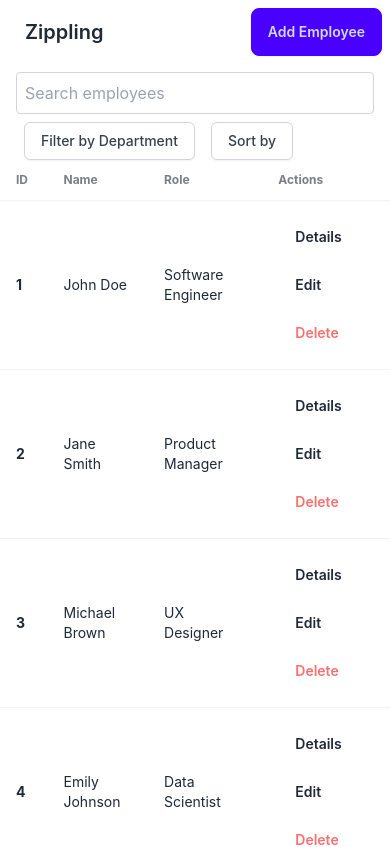
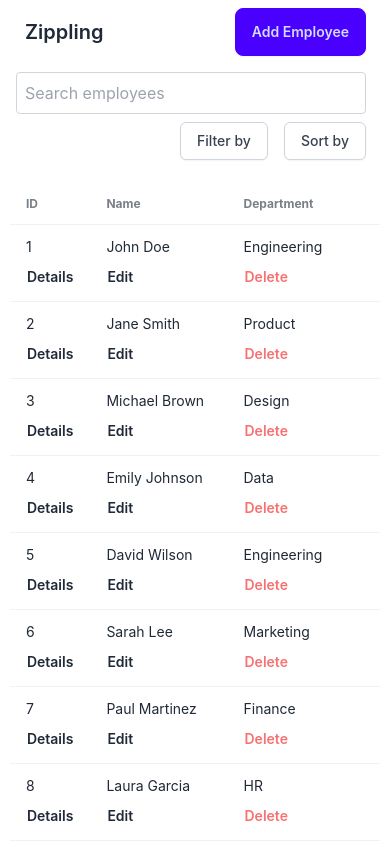
Before and after one commit to dlather/hr-plat, a React (Vite) app: page / in a window 390 px wide. Shown: the top 847 px of the page. Built offline with nearby package versions, Linux system fonts and the light colour scheme.

Commit message:
feat: table for sm, details modal ux

```diff
--- /dev/null
+++ b/src/components/ViewModal.tsx
@@ -0,0 +1,35 @@
+import React from "react"
+
+interface ModalProps {
+  modalId: string
+  title: string
+  bodyComponent: React.ReactNode
+  actionsComponent?: React.ReactNode
+  onClose: () => void
+}
+
+const ViewModal: React.FC<ModalProps> = ({
+  modalId,
+  title,
+  bodyComponent,
+  actionsComponent,
+  onClose,
+}) => {
+  return (
+    <dialog id={modalId} className="modal modal-bottom sm:modal-middle">
+      <div className="modal-box">
+        <h2 className="font-bold text-lg">{title}</h2>
+        <div className="py-4">{bodyComponent}</div>
+        <div className="modal-action">
+          {actionsComponent || (
+            <button className="btn" onClick={onClose}>
+              Close
+            </button>
+          )}
+        </div>
+      </div>
+    </dialog>
+  )
+}
+
+export default ViewModal
--- a/src/features/employee/components/EmployeeList.tsx
+++ b/src/features/employee/components/EmployeeList.tsx
@@ -11,6 +11,7 @@ import {
 } from "../employeeSlice"
 import EmployeeForm from "./EmployeeForm"
 import { VIEW_EMPLOYEEE_MODAL_ID } from "../../../utils/constants"
+import ViewModal from "../../../components/ViewModal"
 
 function EmployeeList() {
   const dispatch = useDispatch<AppDispatch>()
@@ -36,12 +37,17 @@ function EmployeeList() {
     )
 
   return (
-    <div className="flex justify-center items-center">
+    <div className="flex justify-center items-center mt-6">
       {employees.length > 0 ? (
         <div className="overflow-x-auto">
           <table className="table">
             <thead>
-              <tr>
+              <tr className="table-row md:hidden">
+                <th>ID</th>
+                <th>Name</th>
+                <th>Department</th>
+              </tr>
+              <tr className="hidden md:table-row">
                 <th>ID</th>
                 <th>Name</th>
                 <th className="hidden lg:flex">Department</th>
@@ -52,14 +58,48 @@ function EmployeeList() {
             </thead>
             <tbody>
               {employees.map(employee => (
-                <tr key={employee.id}>
+                <>
+                  <tr className="table-row md:hidden" key={`r1-${employee.id}`}>
+                    <td className="flex-col justify-start">
+                      <p>{employee.id}</p>
+                      <button
+                        onClick={() =>
+                          openModal(`${VIEW_EMPLOYEEE_MODAL_ID}-${employee.id}`)
+                        }
+                        className="btn btn-ghost px-0 btn-sm pt-2"
+                      >
+                        Details
+                      </button>
+                    </td>
+                    <td className="flex-col justify-start">
+                      <p>{employee.name}</p>
+                      <button
+                        onClick={() => openModal(`edit-${employee.id}`)}
+                        className="btn btn-ghost px-0 btn-sm pt-2"
+                      >
+                        Edit
+                      </button>
+                    </td>
+                    <td className="flex-col justify-start">
+                      <p>{employee.department}</p>
+                      <button
+                        onClick={() => openModal(`delete-${employee.id}`)}
+                        className="btn btn-ghost px-0 btn-sm pt-2 text-red-400"
+                      >
+                        Delete
+                      </button>
+                    </td>
+                  </tr>
+                  <tr className="hidden md:table-row" key={employee.id}>
                     <th>{employee.id}</th>
                     <td>{employee.name}</td>
                     <td className="hidden lg:table-cell">
                       {employee.department}
                     </td>
                     <td>{employee.role}</td>
-                  <td className="hidden lg:table-cell">{employee.hireDate}</td>
+                    <td className="hidden lg:table-cell">
+                      {employee.hireDate}
+                    </td>
                     <td>
                       <button
                         onClick={() =>
@@ -82,11 +122,44 @@ function EmployeeList() {
                         Delete
                       </button>
                     </td>
-                  <EmployeeForm
+                  </tr>
+                  <ViewModal
+                    modalId={`view-employee-form-${employee.id}`}
+                    title={`Employee Details: ${employee.name}`}
+                    bodyComponent={
+                      <div className="space-y-2">
+                        <div>
+                          <strong>ID:</strong> {employee.id}
+                        </div>
+                        <div>
+                          <strong>Name:</strong> {employee.name}
+                        </div>
+                        <div>
+                          <strong>Role:</strong> {employee.role}
+                        </div>
+                        <div>
+                          <strong>Department:</strong> {employee.department}
+                        </div>
+                        <div>
+                          <strong>Hire Date:</strong>{" "}
+                          {new Date(employee.hireDate).toLocaleDateString()}
+                        </div>
+                        {employee.details && (
+                          <div>
+                            <strong>Details:</strong> {employee.details}
+                          </div>
+                        )}
+                      </div>
+                    }
+                    onClose={() =>
+                      closeModal(`view-employee-form-${employee.id}`)
+                    }
+                  />
+                  {/* <EmployeeForm
                     key={`view-employee-form-${employee.id}`}
                     modalId={`${VIEW_EMPLOYEEE_MODAL_ID}-${employee.id}`}
                     defaultState={employee}
-                  />
+                  /> */}
                   <EmployeeForm
                     key={`edit-employee-form-${employee.id}`}
                     modalId={`edit-${employee.id}`}
@@ -100,7 +173,7 @@ function EmployeeList() {
                     onCancel={() => closeModal(`delete-${employee.id}`)}
                     description="This action will delete the employee"
                   />
-                </tr>
+                </>
               ))}
             </tbody>
           </table>
--- a/src/features/employee/components/FilterButton.tsx
+++ b/src/features/employee/components/FilterButton.tsx
@@ -33,7 +33,7 @@ const FilterButton = () => {
         className="inline-flex justify-center w-full rounded-md border border-gray-300 shadow-sm px-4 py-2 bg-white text-sm font-medium text-gray-700 hover:bg-gray-50 focus:outline-none focus:ring-2 focus:ring-offset-2 focus:ring-indigo-500"
         onClick={() => setIsOpen(!isOpen)}
       >
-        Filter by Department
+        Filter by
       </button>
 
       {isOpen && (
--- a/src/features/employee/components/NavigationBar.tsx
+++ b/src/features/employee/components/NavigationBar.tsx
@@ -12,7 +12,7 @@ function NavigationBar() {
         <div className="navbar-start">
           <a className="btn btn-ghost text-xl">Zippling</a>
         </div>
-        <div className="navbar-end">
+        <div className="navbar-end mr-4">
           <button
             onClick={() => openModal(ADD_EMPLOYEEE_MODAL_ID)}
             className="btn btn-primary"
@@ -26,14 +26,16 @@ function NavigationBar() {
         <div className="navbar-start ml-4">
           <SearchBar />
         </div>
-        <div className="navbar-end ">
+        <div className="navbar-end mr-2">
           <FilterButton />
           <SortButton />
         </div>
       </div>
       <div className="flex-col px-4 justify-center md:hidden">
-        <SearchBar />
-        <div className="flex">
+        <div className="mr-2">
+          <SearchBar />
+        </div>
+        <div className="flex justify-end">
           <FilterButton />
           <SortButton />
         </div>
```
Also changed, not shown: 1 other file (tests, documents, lock files or other folders). Lines whose indentation alone changed are shown as unchanged.
